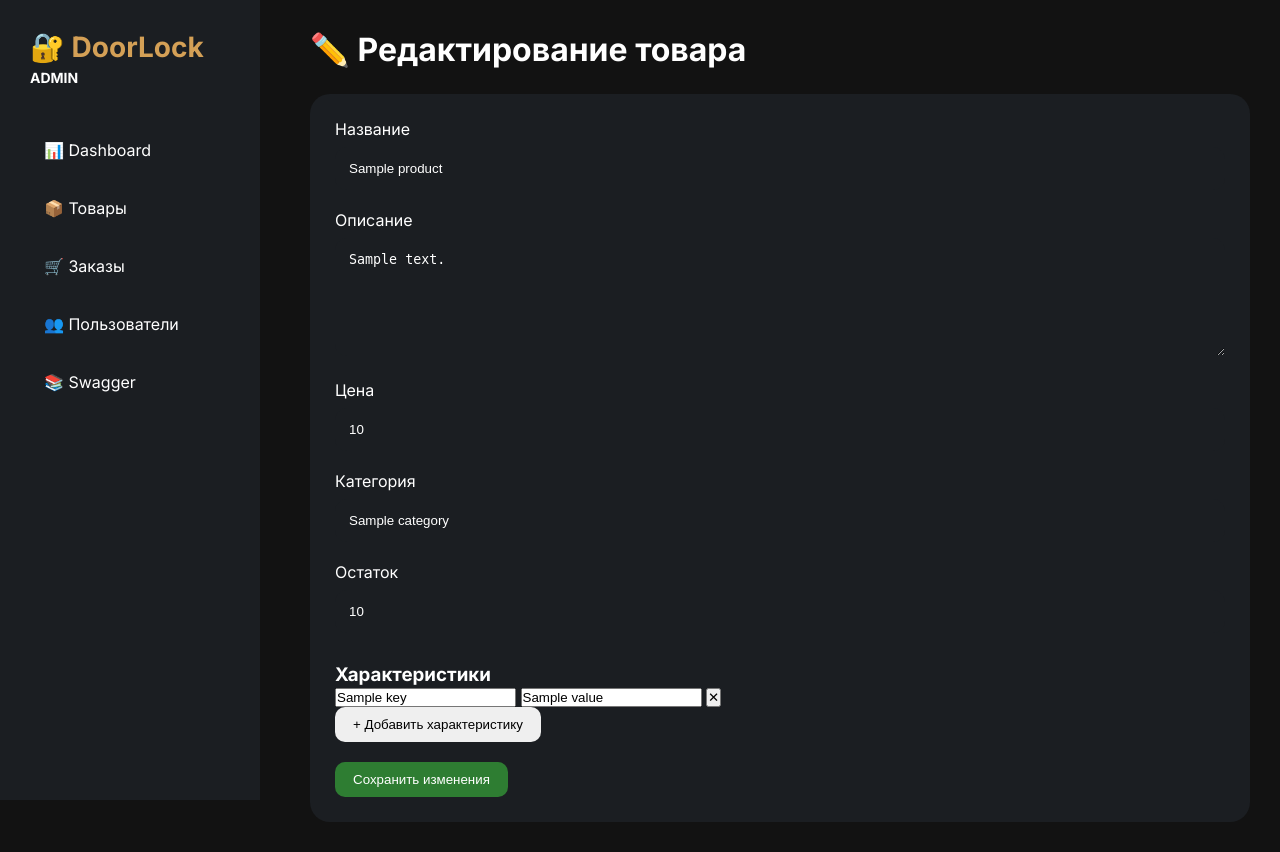
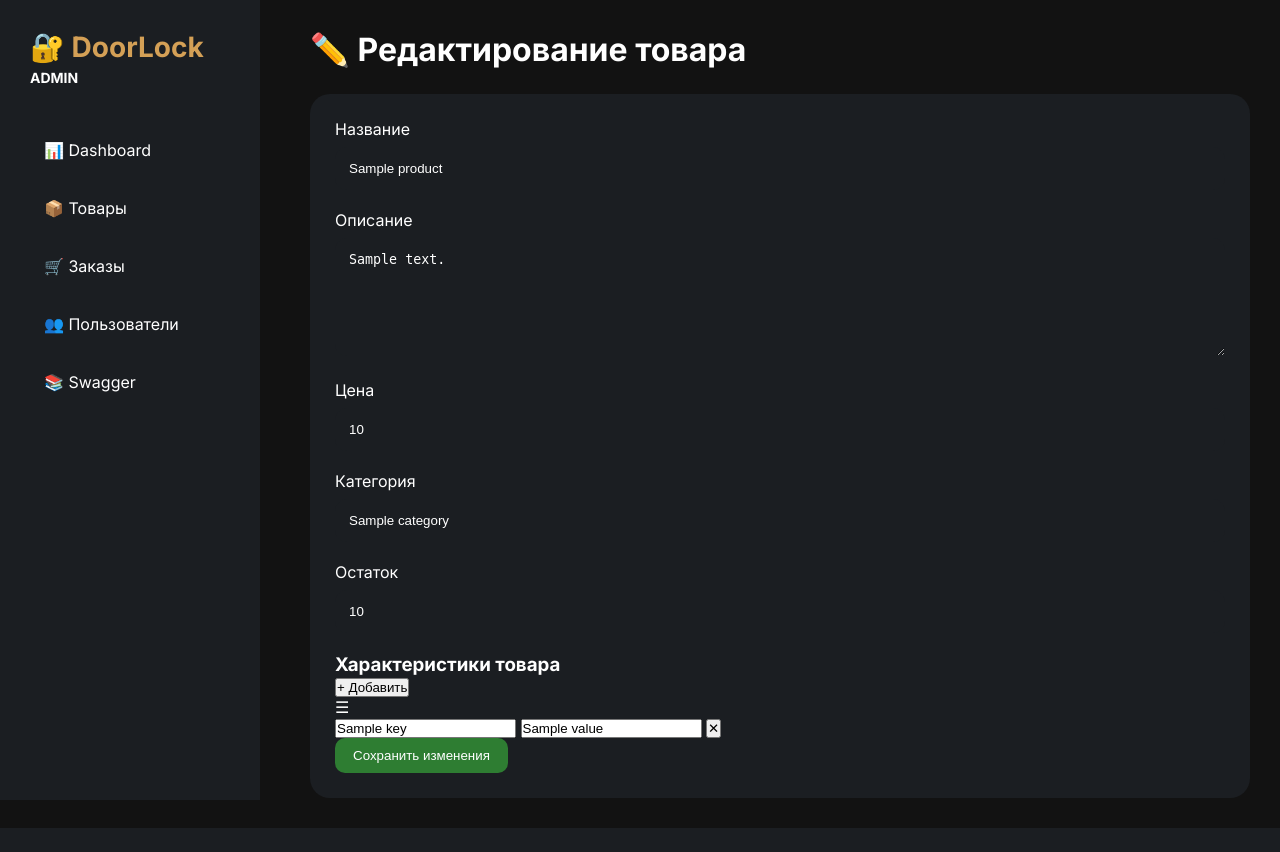
Before and after one commit to LKama/doorlock-shop, a FastAPI app: template templates/admin/edit_product.html in a window 1280 px wide. After the commit the page ends 828 px from the top, so only its background shows below. Run offline with FastAPI, Linux system fonts and the light colour scheme; the template is opened without the code that fills it: most values are stand-ins (such as "Sample title", 1, 10 or a date in 2020).

Commit message:
Admin edit product form

```diff
--- a/templates/admin/edit_product.html
+++ b/templates/admin/edit_product.html
@@ -82,9 +82,23 @@
 
 </div>
 
-<h3 style="margin-top:30px">
-    Характеристики
+<div class="spec-card">
+
+    <div class="spec-header">
+
+        <h3>
+            Характеристики товара
         </h3>
+
+        <button
+            type="button"
+            class="add-spec-btn"
+            onclick="addSpec()"
+        >
+            + Добавить
+        </button>
+
+    </div>
 
     <div id="specifications">
 
@@ -92,7 +106,11 @@
 
             {% for key, value in product.specifications.items() %}
 
-    <div class="spec-row">
+            <div class="spec-item">
+
+                <div class="drag">
+                    ☰
+                </div>
 
                 <input
                     type="text"
@@ -110,7 +128,7 @@
 
                 <button
                     type="button"
-            class="remove-btn"
+                    class="delete-spec"
                     onclick="removeSpec(this)"
                 >
                     ✕
@@ -124,15 +142,7 @@
 
     </div>
 
-<button
-    type="button"
-    class="btn btn-blue"
-    onclick="addSpec()"
->
-    + Добавить характеристику
-</button>
-
-<br><br>
+</div>
 
 <button
     class="btn btn-green"
@@ -148,15 +158,17 @@
 
 function addSpec() {
 
-    const container =
-        document.getElementById(
-            "specifications"
-        );
+    document
+        .getElementById("specifications")
+        .insertAdjacentHTML(
+            "beforeend",
 
-    container.insertAdjacentHTML(
-        "beforeend",
 `
-        <div class="spec-row">
+<div class="spec-item">
+
+    <div class="drag">
+        ☰
+    </div>
 
     <input
         type="text"
@@ -172,7 +184,7 @@ function addSpec() {
 
     <button
         type="button"
-                class="remove-btn"
+        class="delete-spec"
         onclick="removeSpec(this)"
     >
         ✕
@@ -183,32 +195,137 @@ function addSpec() {
     );
 }
 
-function removeSpec(btn) {
-    btn.parentElement.remove();
+function removeSpec(button) {
+    button.closest(".spec-item").remove();
 }
 
 </script>
+
 {% endblock %}
 
 <style>
 
-.spec-row{
-    display:flex;
-    gap:10px;
-    margin-bottom:10px;
+.spec-card{
+
+    margin-top:30px;
+
+    background:#1B1E22;
+
+    border-radius:20px;
+
+    padding:20px;
+
+    border:1px solid #2c3138;
 }
 
-.spec-row input{
-    flex:1;
+.spec-header{
+
+    display:flex;
+
+    justify-content:space-between;
+
+    align-items:center;
+
+    margin-bottom:20px;
 }
 
-.remove-btn{
-    background:#ff4444;
+.spec-header h3{
+
+    margin:0;
+
+    color:white;
+}
+
+.add-spec-btn{
+
+    background:#D4A056;
+
+    color:black;
+
     border:none;
+
+    border-radius:10px;
+
+    padding:10px 18px;
+
+    cursor:pointer;
+
+    font-weight:bold;
+}
+
+.add-spec-btn:hover{
+
+    opacity:.9;
+}
+
+.spec-item{
+
+    display:grid;
+
+    grid-template-columns:
+        40px
+        1fr
+        1fr
+        50px;
+
+    gap:12px;
+
+    align-items:center;
+
+    margin-bottom:12px;
+}
+
+.drag{
+
+    text-align:center;
+
+    font-size:22px;
+
+    color:#777;
+
+    cursor:grab;
+}
+
+.spec-item input{
+
+    background:#111315;
+
+    border:1px solid #2e3238;
+
+    border-radius:10px;
+
     color:white;
-    width:40px;
-    border-radius:8px;
+
+    padding:12px;
+}
+
+.spec-item input:focus{
+
+    outline:none;
+
+    border-color:#D4A056;
+}
+
+.delete-spec{
+
+    background:#ff4d4d;
+
+    border:none;
+
+    color:white;
+
+    border-radius:10px;
+
+    height:45px;
+
     cursor:pointer;
+
+    font-size:18px;
+}
+
+.delete-spec:hover{
+
+    background:#ff2e2e;
 }
 
 </style>
```
Lines whose indentation alone changed are shown as unchanged.
